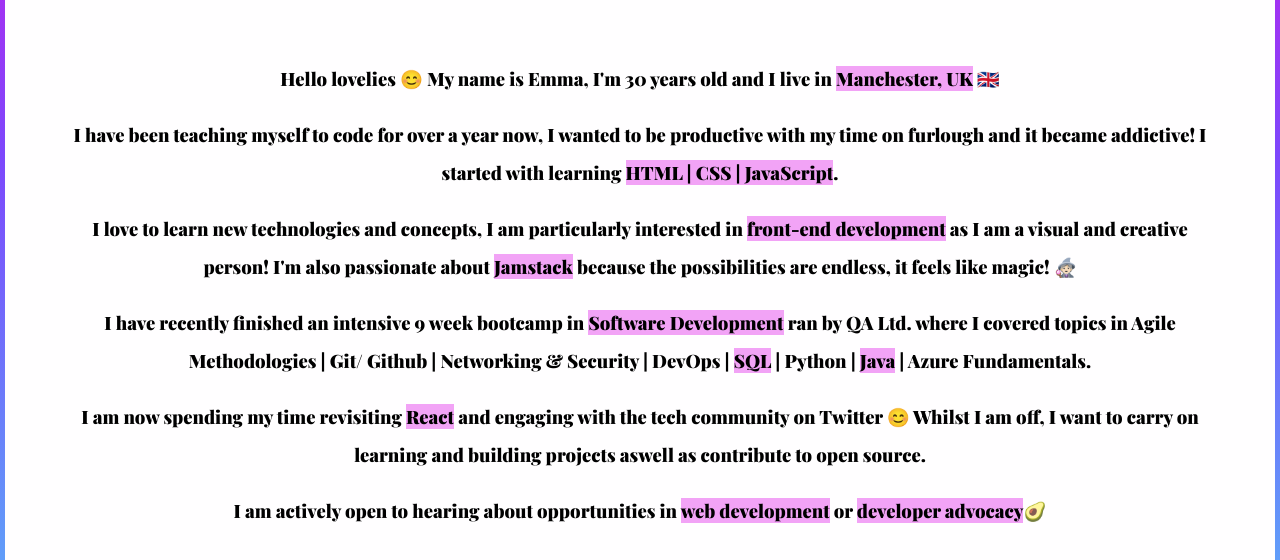
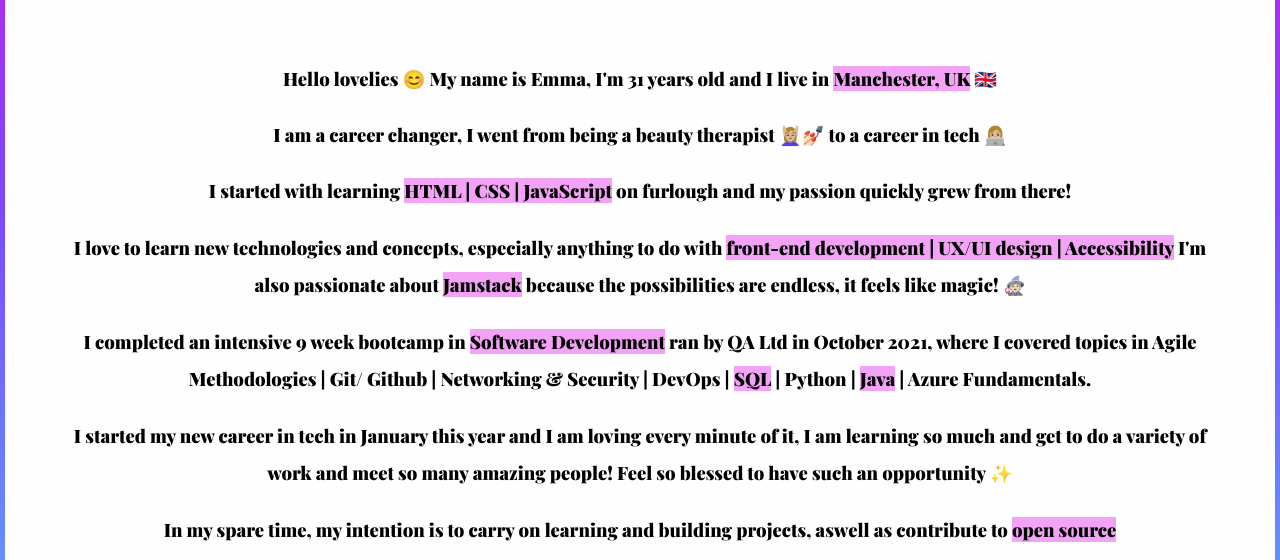
Before and after one commit to ewainy/linkpage, a plain HTML site: page index.html in a window 1280 px wide. Shown: the part 392-952 px from the top of the page. Drawn offline with nearby package versions, Linux system fonts and the light colour scheme; a script that the page names is missing; a web font is replaced by a local one.

Commit message:
Updated article section
Wrote this some time last year not long after finishing bootcamp, needed updating to reflect current situation and intentions.

```diff
--- a/index.html
+++ b/index.html
@@ -15,16 +15,20 @@
       <h1>Emma Wain</h1>
 
     <article>
-      <p>Hello lovelies 😊 My name is Emma, I'm 30 years old and I live in <span>Manchester, UK</span> 🇬🇧</p>
-      <p>I have been teaching myself to code for over a year now, I wanted to be productive with my time on furlough and it became addictive! I started with learning <span>HTML | CSS | JavaScript</span>.
-      </p> <p> I love to learn new technologies and concepts, I am particularly interested in <span>front-end development</span> as I am a visual and creative person!
+      <p>Hello lovelies 😊 My name is Emma, I'm 31 years old and I live in <span>Manchester, UK</span> 🇬🇧</p>
+      <p>I am a career changer, I went from being a beauty therapist 💆🏼‍♀️💅🏻 to a career in tech 👩🏼‍💻</p>
+        <p>  I started with learning <span>HTML | CSS | JavaScript</span> on furlough and my passion quickly grew from there!
+      </p> <p> I love to learn new technologies and concepts, especially anything to do with <span>front-end development | UX/UI design | Accessibility</span>
           I'm also passionate about <span>Jamstack</span> because the possibilities are endless, it feels like magic! 🧙🏻‍♀️</p>
-         <p>I have recently finished an intensive 9 week bootcamp in <span>Software Development</span> ran by QA Ltd. where I covered topics in Agile Methodologies | Git/ Github | Networking & Security | DevOps
+         <p>I completed an intensive 9 week bootcamp in <span>Software Development</span> ran by QA Ltd in October 2021, where I covered topics in Agile Methodologies | Git/ Github | Networking & Security | DevOps
           | <span>SQL</span> | Python | <span>Java</span>  | Azure Fundamentals. </p>
-          <p>I am now spending my time revisiting <span>React</span> and engaging with the tech community on Twitter 😊
-          Whilst I am off, I want to carry on learning and building projects aswell as contribute to open source.</p>
-          <p>I am actively open to hearing about opportunities in <span>web development</span> or <span>developer advocacy</span>🥑
-        </p>
+        <p> I started my new career in tech in January this year and I am loving every minute of it, I am learning so much and get to do a variety of work and meet so many amazing people!
+            Feel so blessed to have such an opportunity ✨</p>
+          <p>In my spare time, my intention is to carry on learning and building projects, aswell as contribute to <span>open source</span>
+         </p>
+         <p>I also love engaging with the tech community on Twitter 🐦 and want to use my platform to help inspire people and bring people together.
+            I love to cheer people on and support in any way I can 🎉 All about the <span>positive vibes ✌️ Spread a little love and kindness 💖</span></p>
+
     </article>
   </section>
 
```
